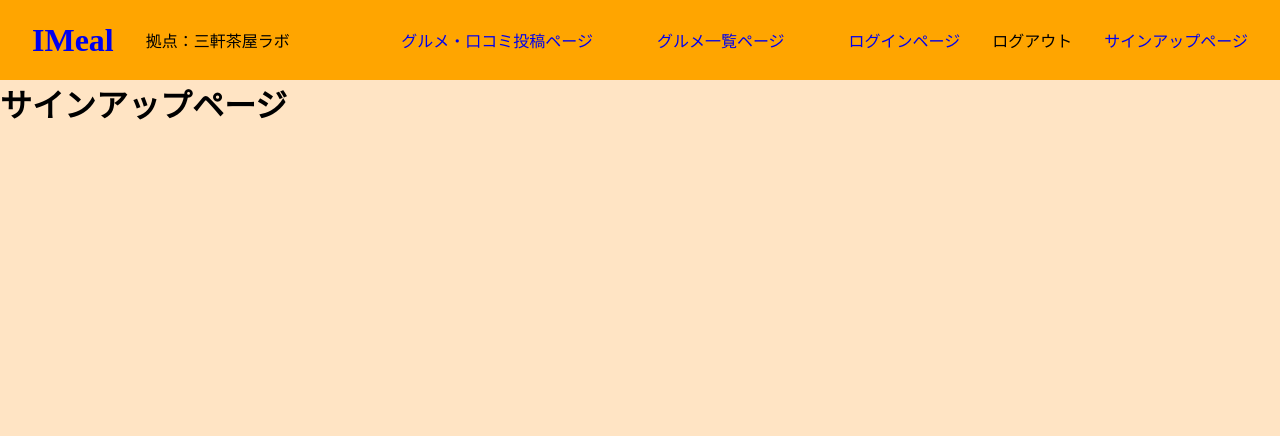
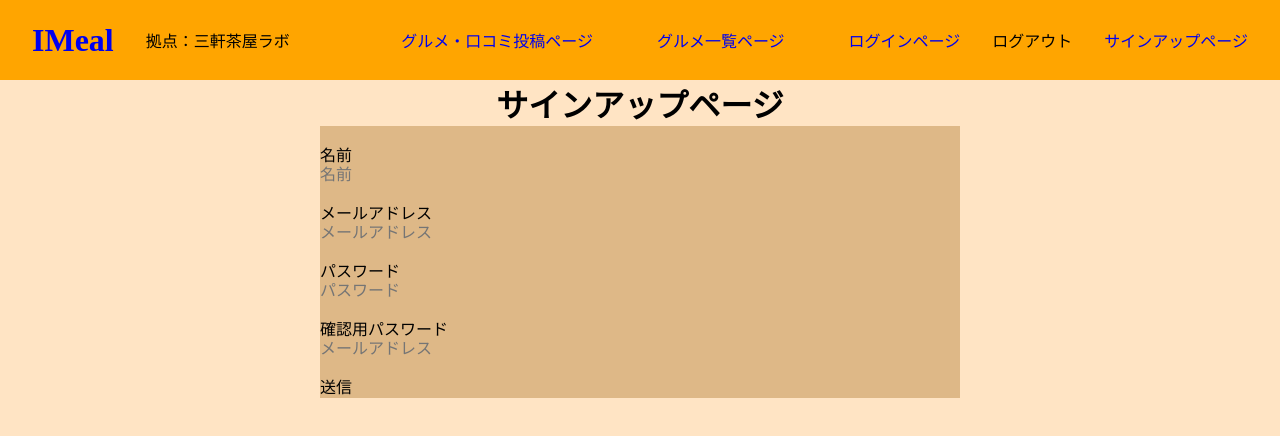
Before and after one commit to im-RYamaguchi/imeal_front, a Next.js app: page /sign_up in a window 1280 px wide. Shown: the top 436 px of the page. Built offline with nearby package versions, Linux system fonts and the light colour scheme.

Commit message:
サインアップページ作成

```diff
--- a/app/(auth)/sign_up/SignUp.module.css
+++ b/app/(auth)/sign_up/SignUp.module.css
@@ -1 +1,6 @@
 /* サインアップページに適応するCSS */
+.signUp{
+  display: flex;
+  flex-direction: column;
+  align-items: center;
+}
--- a/app/(auth)/sign_up/page.tsx
+++ b/app/(auth)/sign_up/page.tsx
@@ -2,15 +2,117 @@
 import { useForm } from "react-hook-form";
 
 import Form from "@/app/_components/form";
+import { FormInputData } from "@/app/_interfaces/FormInput";
+import { PAGE_LABELS, PAGE_TITLES } from "@/app/_constants/pageText";
+import { BLANK_MESSAGE, EMAIL_MAX_LENGTH, EMAIL_PATTERN, MAX_LENGTH_MESSAGE, MIN_LENGTH_MESSAGE, NAME_MAX_LENGTH, PASSWORD_CONFIRMATION_MESSAGE, PASSWORD_MAX_LENGTH, PASSWORD_MIN_LENGTH, PATTERN_MESSAGE } from "@/app/_constants/validation";
+import { useState } from "react";
+
+import styles from "./SignUp.module.css";
 
 // サインアップページ
 const SignUpPage = () => {
   // フォームオブジェクト
   const {register, handleSubmit, formState: {errors}, watch} = useForm<SignUpFormData>();
+  // サーバー側のエラーメッセージ
+  const [serverErrorMessages, setServerErrorMessages] = useState<string[]>([]);
+
+  const inputs: FormInputData<SignUpFormData>[] = [
+    // 名前
+    {
+      error: errors.name,
+      labelText: PAGE_LABELS.SIGN_UP_FORM.NAME,
+      type: 'text',
+      placeholderText: PAGE_LABELS.SIGN_UP_FORM.NAME,
+      name: 'name',
+      validationRules: {
+        required: BLANK_MESSAGE(PAGE_LABELS.SIGN_UP_FORM.NAME),
+        maxLength: {
+          value: NAME_MAX_LENGTH,
+          message: MAX_LENGTH_MESSAGE(PAGE_LABELS.SIGN_UP_FORM.NAME, NAME_MAX_LENGTH)
+        }
+      }
+    },
+    // メールアドレス
+    {
+      error: errors.email,
+      labelText: PAGE_LABELS.SIGN_UP_FORM.EMAIL,
+      type: 'email',
+      placeholderText: PAGE_LABELS.SIGN_UP_FORM.EMAIL,
+      name: 'email',
+      validationRules: {
+        required: BLANK_MESSAGE(PAGE_LABELS.SIGN_UP_FORM.EMAIL),
+        maxLength: {
+          value: EMAIL_MAX_LENGTH,
+          message: MAX_LENGTH_MESSAGE(PAGE_LABELS.SIGN_UP_FORM.EMAIL, EMAIL_MAX_LENGTH)
+        },
+        pattern: {
+          value: EMAIL_PATTERN,
+          message: PATTERN_MESSAGE(PAGE_LABELS.SIGN_UP_FORM.EMAIL)
+        }
+      }
+    },
+    // パスワード
+    {
+      error: errors.password,
+      labelText: PAGE_LABELS.SIGN_UP_FORM.PASSWORD,
+      type: 'password',
+      placeholderText: PAGE_LABELS.SIGN_UP_FORM.PASSWORD,
+      name: 'password',
+      validationRules: {
+        required: BLANK_MESSAGE(PAGE_LABELS.SIGN_UP_FORM.PASSWORD),
+        minLength: {
+          value: PASSWORD_MIN_LENGTH,
+          message: MIN_LENGTH_MESSAGE(PAGE_LABELS.SIGN_UP_FORM.PASSWORD, PASSWORD_MIN_LENGTH)
+        },
+        maxLength: {
+          value: PASSWORD_MAX_LENGTH,
+          message: MAX_LENGTH_MESSAGE(PAGE_LABELS.SIGN_UP_FORM.PASSWORD, PASSWORD_MAX_LENGTH)
+        }
+      }
+    },
+
+    // 確認用パスワード
+    {
+      error: errors.passwordConfirmation,
+      labelText: PAGE_LABELS.SIGN_UP_FORM.PASSWORD_CONFIRMATION,
+      type: 'password',
+      placeholderText: PAGE_LABELS.SIGN_UP_FORM.EMAIL,
+      name: 'passwordConfirmation',
+      validationRules: {
+        required: BLANK_MESSAGE(PAGE_LABELS.SIGN_UP_FORM.PASSWORD_CONFIRMATION),
+        minLength: {
+          value: PASSWORD_MIN_LENGTH,
+          message: MIN_LENGTH_MESSAGE(PAGE_LABELS.SIGN_UP_FORM.PASSWORD_CONFIRMATION, PASSWORD_MIN_LENGTH)
+        },
+        maxLength: {
+          value: PASSWORD_MAX_LENGTH,
+          message: MAX_LENGTH_MESSAGE(PAGE_LABELS.SIGN_UP_FORM.PASSWORD_CONFIRMATION, PASSWORD_MAX_LENGTH)
+        },
+        validate: (passwordConfirmation: string) =>
+          passwordConfirmation === watch('password')
+          ? true
+          : PASSWORD_CONFIRMATION_MESSAGE
+      }
+    }
+  ];
+
+  const handleSignUp = (signUpForm: SignUpFormData) => {
+
+  }
 
   return(
-    <h1>サインアップページ</h1>
+    <div className={styles.signUp}>
+      <h1>{PAGE_TITLES.SIGN_UP}</h1>
 
+      <Form
+        serverErrorMessages={serverErrorMessages}
+        onSubmit={handleSignUp}
+        handleSubmit={handleSubmit}
+        register={register}
+        inputs={inputs}
+      />
+
+    </div>
   );
 };
 
--- a/app/_components/common/header/index.tsx
+++ b/app/_components/common/header/index.tsx
@@ -5,7 +5,7 @@ import LinkButton from "../../button/linkButton";
 import SelectButton from "../../button/selectButton";
 
 import { PAGE_PATHS } from "@/app/_constants/pagePath";
-import { APP_NAME, HANDLE_NAME, PAGE_RAVELS, PAGE_TITLES } from "@/app/_constants/pageText";
+import { APP_NAME, HANDLE_NAME, PAGE_LABELS, PAGE_TITLES } from "@/app/_constants/pageText";
 
 import styles from './Header.module.css';
 import { OptionData } from "@/app/_interfaces/OptionData";
@@ -46,7 +46,7 @@ const Header = ({bases, base}: HeaderProps) => {
 
         {/* 拠点選択 */}
         <div>
-          <span>{PAGE_RAVELS.BASE.NAME}：</span>
+          <span>{PAGE_LABELS.BASE.NAME}：</span>
           <SelectButton options={options} initialValue={String(base.id)} onChange={handleChangeBase}/>
         </div>
       </div>
--- a/app/_components/error/errorMessageList/index.tsx
+++ b/app/_components/error/errorMessageList/index.tsx
@@ -1,6 +1,5 @@
 
 import ErrorMessage from '../errorMessage';
-import styles from './ErrorMessageList.module.css';
 
 interface ErrorMessageListProps{
   errorMessages: string[];
@@ -8,8 +7,8 @@ interface ErrorMessageListProps{
 
 const ErrorMessageList = ({errorMessages}: ErrorMessageListProps) => {
   return(
-    <div className={styles.errorListContainer}>
-      <ul className={styles.errorList}>
+    <div>
+      <ul>
         {errorMessages.map((error, index) => (
           <ErrorMessage key={index} errorMessage={error} />
         ))}
--- a/app/_components/form/Form.module.css
+++ b/app/_components/form/Form.module.css
@@ -1 +1,11 @@
 /* フォームに対応するCSS */
+.form{
+  background-color: burlywood;
+  width: 50vw;
+}
+
+.field{
+  display: flex;
+  flex-direction: column;
+  margin: 1rem 0;
+}
--- a/app/_components/form/InputField.tsx
+++ b/app/_components/form/InputField.tsx
@@ -1,6 +1,8 @@
 import { FieldError, FieldValues, Path, RegisterOptions, UseFormRegister } from "react-hook-form";
 
 import ErrorMessage from "../error/errorMessage";
+
+import styles from "./Form.module.css";
 
 interface InputFieldProps<TFormData extends FieldValues>{
   label: string;
@@ -15,7 +17,7 @@ interface InputFieldProps<TFormData extends FieldValues>{
 // inputタイプのフィールド
 const InputField = <TFormData extends FieldValues>({label, name, type, placeholder, register, validationRules, error}: InputFieldProps<TFormData>) => {
   return(
-    <div >
+    <div className={styles.field}>
       <label htmlFor={name}>{label}</label>
       {error?.message && <ErrorMessage errorMessage={error.message} />}
       <input type={type} id={name} placeholder={placeholder}
--- a/app/_components/form/index.tsx
+++ b/app/_components/form/index.tsx
@@ -1,8 +1,11 @@
-import { FieldError, FieldValues, Path, RegisterOptions, UseFormHandleSubmit, UseFormRegister } from "react-hook-form";
+import { FieldValues, UseFormHandleSubmit, UseFormRegister } from "react-hook-form";
 
 import InputField from "./InputField";
 import SubmitButton from "./SubmitButton";
 import ErrorMessageList from "../error/errorMessageList";
+import { FormInputData } from "@/app/_interfaces/FormInput";
+
+import styles from "./Form.module.css";
 
 interface FormProps<TFormData extends FieldValues>{
   // サーバーで起きたエラーメッセージ
@@ -16,31 +19,16 @@ interface FormProps<TFormData extends FieldValues>{
   inputs: FormInputData<TFormData>[];
 }
 
-interface FormInputData<TFormData extends FieldValues>{
-  // エラーメッセージ
-  error?: FieldError;
-  // ラベル表示文字
-  labelText: string;
-  // inputType
-  type: React.HTMLInputTypeAttribute;
-  // プレースホルダー表示文字
-  placeholderText: string;
-  // データ名
-  name: Path<TFormData>;
-  // バリデーションオブジェクト
-  validationRules: RegisterOptions<TFormData, Path<TFormData>>
-}
-
 
 // フォーム
 const Form = <TFormData extends FieldValues>({serverErrorMessages, onSubmit, handleSubmit, register, inputs}: FormProps<TFormData>) => {
 
   return(
-    <form onSubmit={handleSubmit(onSubmit)}>
+    <form className={styles.form} onSubmit={handleSubmit(onSubmit)}>
       {serverErrorMessages.length > 0 && <ErrorMessageList errorMessages={serverErrorMessages} />}
 
-      {inputs.map(input => (
-        <InputField key={input.name}
+      {inputs.map((input, index) => (
+        <InputField key={`${index}_${input.name}`}
           error={input.error}
           label={input.labelText}
           name={input.name}
--- a/app/_constants/pageText.ts
+++ b/app/_constants/pageText.ts
@@ -29,7 +29,7 @@ export const PAGE_TITLES = {
 } as const;
 
 // ラベル名定数
-export const PAGE_RAVELS = {
+export const PAGE_LABELS = {
   BASE: {NAME: '拠点'},
   SIGN_UP_FORM: {
     NAME: '名前',
--- a/app/_constants/validation.ts
+++ b/app/_constants/validation.ts
@@ -6,3 +6,14 @@ export const PASSWORD_MAX_LENGTH = 128;
 // メールアドレスの形式を検証するための正規パターン
 // (@ or space 以外の文字) + (@がある) + (@ or space 以外の文字) + (.がある) + (@ or space 以外の文字)
 export const EMAIL_PATTERN: RegExp = /^[^\s@]+@[^\s@]+\.[^\s@]+$/;
+
+// 空の場合のメッセージ
+export const BLANK_MESSAGE = (key: string) => `${key}を入力してください`;
+// 最大文字より長い場合のメッセージ
+export const MAX_LENGTH_MESSAGE = (key: string, value: number) => `${key}は${value}文字以下で入力してください`;
+// 最小文字より短い場合のメッセージ
+export const MIN_LENGTH_MESSAGE = (key: string, value: number) => `${key}は${value}文字以上で入力してください`;
+// パターンと一致しない場合のメッセージ
+export const PATTERN_MESSAGE = (key: string) => `${key}形式で入力してください`;
+// パスワードと確認用パスワードが一致しない場合のメッセージ
+export const PASSWORD_CONFIRMATION_MESSAGE = 'パスワードと確認用パスワードが一致しませんでした';
--- /dev/null
+++ b/app/_interfaces/FormInput.ts
@@ -0,0 +1,16 @@
+import { FieldError, FieldValues, Path, RegisterOptions } from "react-hook-form";
+
+export interface FormInputData<TFormData extends FieldValues>{
+  // エラーメッセージ
+  error?: FieldError;
+  // ラベル表示文字
+  labelText: string;
+  // inputType
+  type: React.HTMLInputTypeAttribute;
+  // プレースホルダー表示文字
+  placeholderText: string;
+  // データ名
+  name: Path<TFormData>;
+  // バリデーションオブジェクト
+  validationRules: RegisterOptions<TFormData, Path<TFormData>>
+}
```
